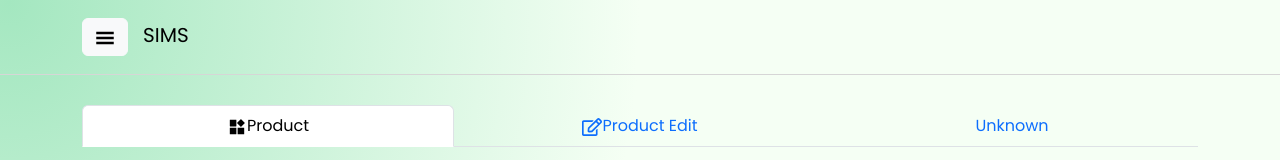
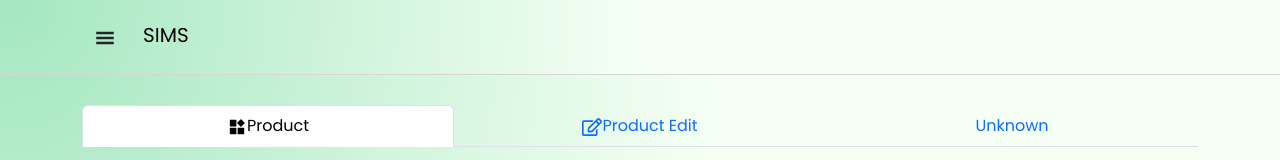
Before and after one commit to MarkRyuo/SalesInventoryManagementSystem_SIMS, a React (Vite) app in the folder client/: page /ProductPage in a window 1280 px wide. Shown: the top 160 px of the page. Built offline with nearby package versions, Linux system fonts and the light colour scheme; no server answers; the database is empty.

Commit message:
Subject: Update

```diff
--- a/client/src/components/NavBar/NavDashboard.jsx
+++ b/client/src/components/NavBar/NavDashboard.jsx
@@ -52,7 +52,7 @@ export const NavDashboard = () => {
             <Navbar>
                 <Container>
                     <Navbar.Brand>
-                        <Button variant='light' className={Navbars.btnOffcanvas} onClick={handleShow}>
+                        <Button variant='' className={Navbars.btnOffcanvas} onClick={handleShow}>
                             <GiHamburgerMenu size={20} />
                         </Button>
                         SIMS
--- a/client/src/layout/MainLayout.module.scss
+++ b/client/src/layout/MainLayout.module.scss
@@ -7,5 +7,5 @@
     padding: 0px;
     box-sizing: border-box;
     height: 100vh;
-    background: radial-gradient(788px at 0.7% 3.4%, rgb(164, 231, 192) 0%, rgb(245, 255, 244) 80%);
+    background: radial-gradient(788px at 0.7% 3.4%, rgb(164, 231, 192) 0%, rgb(245, 255, 244) 90%);
 }
```
